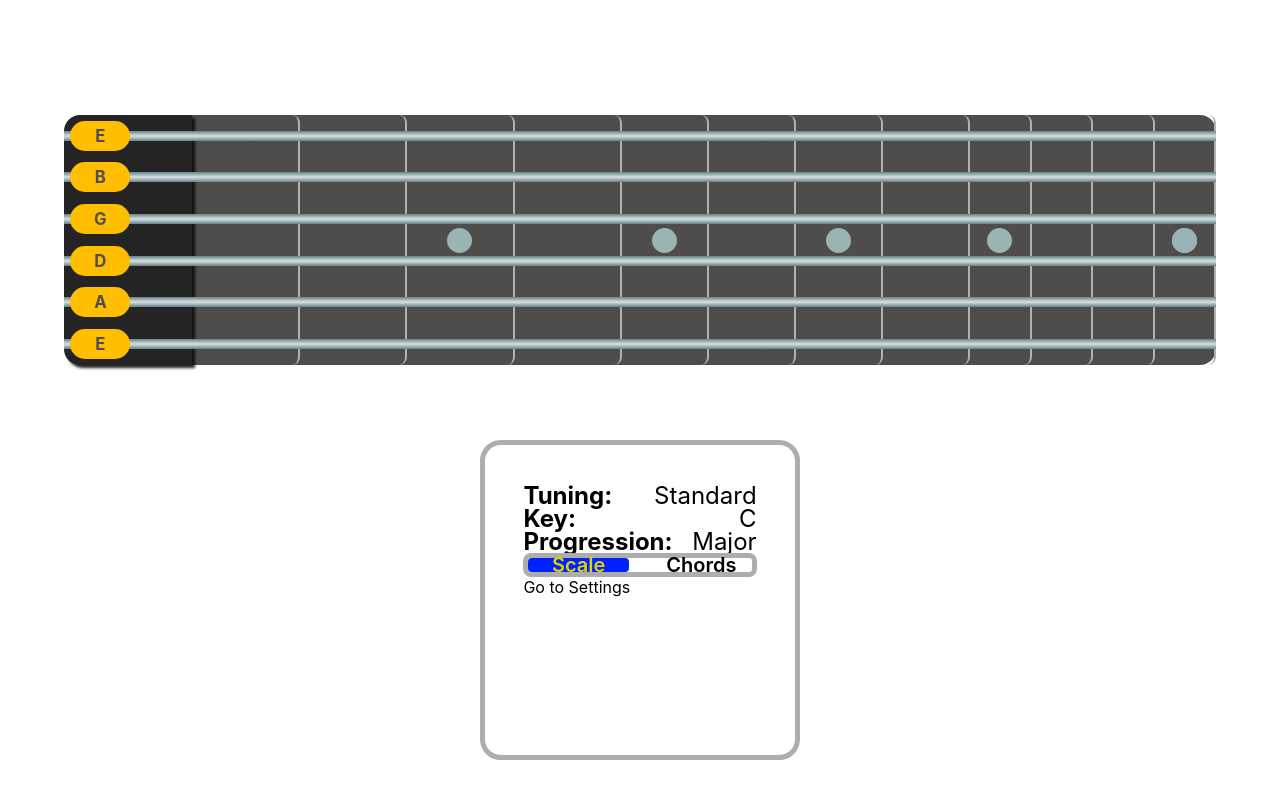
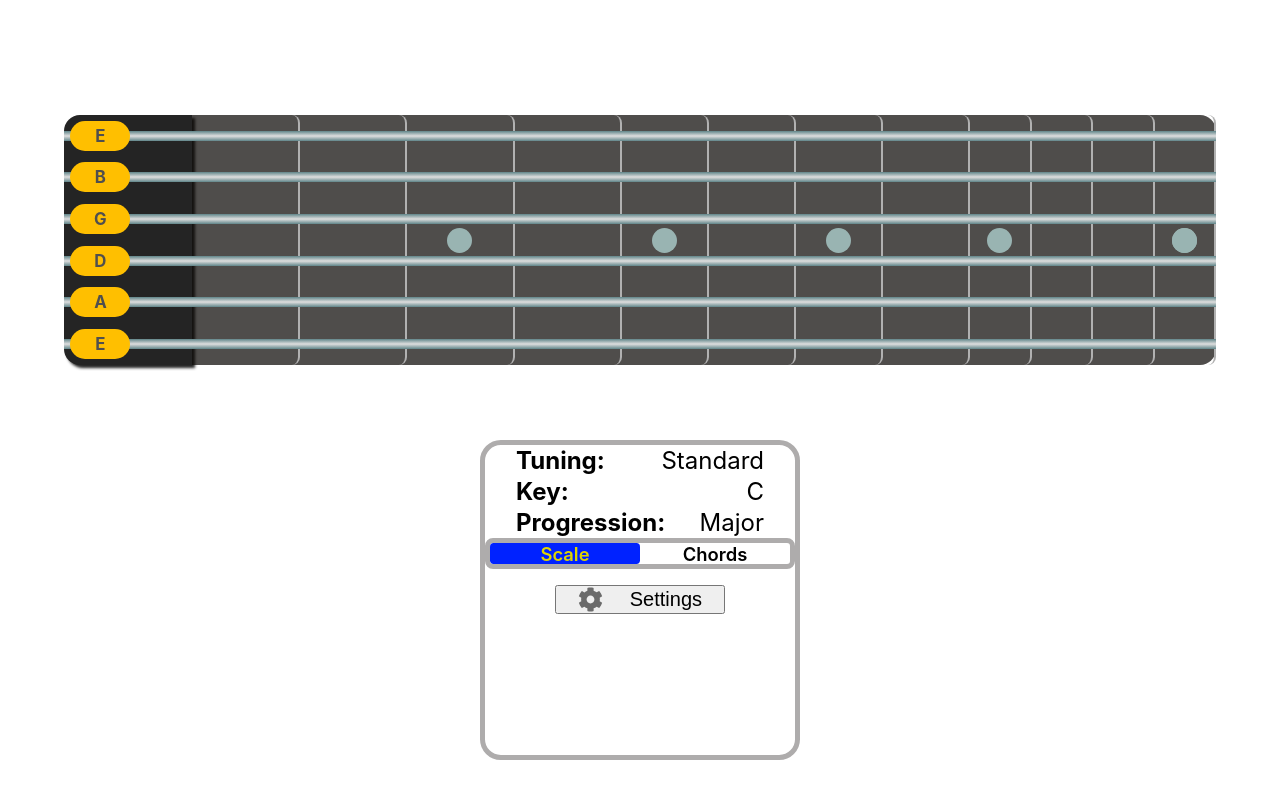
Before and after one commit to CodyMurr/guitar-theory, a React (Create React App) app: page / in a window 1280 px wide. Built offline with nearby package versions, Linux system fonts and the light colour scheme.

Commit message:
style modal

```diff
--- a/src/components/DataDisplay/DataDisplay.css
+++ b/src/components/DataDisplay/DataDisplay.css
@@ -4,13 +4,14 @@
     border: 5px solid #aeacac;
 
     border-radius: 1.3em;
-    padding: 3%;
+    /* padding: 3%; */
     /* justify-content: space-around; */
+    align-items: center;
 }
 
 .DataDisplay section {
     height: 10%;
-    width: 100%;
+    width: 80%;
     /* margin: 3%; */
     /* border: 5px solid #aeacac; */
 
@@ -24,27 +25,52 @@
     font-size: 1.5em;
 }
 
-.DataDisplay .toggle-mode {
+.DataDisplay .toggle {
     width: 100%;
     height: 10%;
-    justify-content: space-between;
+    justify-content: space-around;
     align-items: center;
     border: 5px solid #aeacac;
     border-radius: .5em;
     cursor: pointer;
+    position: relative;
+    margin-bottom: 5%;
 }
 
-.DataDisplay .toggle-mode span {
-    width: 45%;
+.DataDisplay .toggle span {
+    width: 50%;
     height: 100%;
     border-radius: .2em;
     display: flex;
     justify-content: center;
     align-items: center;
-    font-size: 1.25em;
+    font-size: 1.15em;
     font-weight: 600;
 }
-.DataDisplay .toggle-mode span.content {
+.DataDisplay .toggle span.content {
     background-color: #0022ff;
     color: #dfd400;
 }
+
+.DataDisplay button {
+    width: 55%;
+    justify-content: space-evenly;
+    align-items: center;
+    font-size: 1.25em;
+}
+
+.settings-modal {
+    /* position: absolute; */
+    /* top: 50%;
+    left: 50%; */
+    width: 50%;
+    height: 20vh;
+    justify-content: center;
+    background-color: #42555b;
+    color: #c4c4c4;
+    padding: 2%;
+    margin: 0 auto;
+    margin-top: 50%;
+    border-radius: 1em;
+    z-index: 99;
+}
--- a/src/components/DataDisplay/DataDisplay.jsx
+++ b/src/components/DataDisplay/DataDisplay.jsx
@@ -1,6 +1,7 @@
 import './DataDisplay.css';
 import { useContext, useState } from 'react';
 import { capitalize } from '../../utilities/helper-functions';
+import { FaCog } from 'react-icons/fa';
 import Modal from 'react-modal';
 import TuningContext from '../../context/TuningContext';
 import Form from '../Form/Form';
@@ -23,22 +24,32 @@ export default function DataDisplay() {
 
 	return (
 		<div className='DataDisplay flex col'>
-			<Modal isOpen={modalIsOpen}>
-				<Form closeModal={closeModal} />
-			</Modal>
 			{sigCats.map((s) => (
 				<section className='flex' key={capitalize(s)}>
 					<strong>{capitalize(s)}:&nbsp;</strong>
 					<p>{capitalize(signature[s])}</p>
 				</section>
 			))}
-			<div className='toggle-mode flex' onClick={switchContent}>
-				<span className={content === 1 && 'content'}>Scale</span>
-				<span className={content === -1 && 'content'}>Chords</span>
+			<div
+				className='toggle flex'
+				onClick={() => switchContent(content)}>
+				<span className={content === 1 ? 'content' : null}>
+					Scale
+				</span>
+				<span
+					className={content === -1 ? 'content' : null}
+					onClick={switchContent}>
+					Chords
+				</span>
 			</div>
-			<div className='settings flex'>
-				<p onClick={openModal}>Go to Settings</p>
-			</div>
+
+			<button className='flex' onClick={openModal}>
+				<FaCog size={25} color='#6b6b6b' />
+				&nbsp;Settings
+			</button>
+			<Modal isOpen={modalIsOpen} className='settings-modal flex col'>
+				<Form closeModal={closeModal} />
+			</Modal>
 		</div>
 	);
 }
--- a/src/components/Form/Form.css
+++ b/src/components/Form/Form.css
@@ -0,0 +1,9 @@
+.Form {
+    width: 100%;
+    height: 100%;
+    justify-content: space-evenly;
+}
+
+.Form label {
+    width: 50%;
+}
--- a/src/components/Form/Form.jsx
+++ b/src/components/Form/Form.jsx
@@ -12,9 +12,9 @@ import TuningContext from '../../context/TuningContext';
 export default function Form({ closeModal }) {
 	const {
 		signature,
-		mode,
+		// mode,
 		changeSig,
-		changeMode,
+		// changeMode,
 		formData,
 		setFormData,
 	} = useContext(TuningContext);
@@ -58,9 +58,16 @@ export default function Form({ closeModal }) {
 					</select>
 				</label>
 			))}
-			{signature.progression === 'major' && (
-				<select name='mode'>{modeNames}</select>
-			)}
+
+			<label className='flex col'>
+				Mode&nbsp;
+				<select
+					name='mode'
+					disabled={formData.progression === 'major' ? true : false}>
+					<option value={null}>Select Mode...</option>
+					{modeNames}
+				</select>
+			</label>
 			<button type='submit'>Save</button>
 		</form>
 	);
--- a/src/components/Fretboard/Fretboard.jsx
+++ b/src/components/Fretboard/Fretboard.jsx
@@ -5,11 +5,9 @@ import {
 	fretStyles,
 	dots,
 	getFretNotes,
-	getScale,
 } from '../../utilities/service-logic';
 import { capitalize } from '../../utilities/helper-functions';
 import TuningContext from '../../context/TuningContext';
-import Form from '../Form/Form';
 import Strings from '../Strings/Strings';
 
 export default function Fretboard() {
--- a/src/components/Strings/Strings.css
+++ b/src/components/Strings/Strings.css
@@ -4,7 +4,7 @@
     position: absolute;
     justify-content: space-around;
     align-items: center;
-    z-index: 2;
+    z-index: 1;
 }
 
 .Strings .string {
--- a/src/context/TuningContext.jsx
+++ b/src/context/TuningContext.jsx
@@ -15,6 +15,7 @@ export function TuningProvider({ children }) {
 	});
 	// if signature.progression is set to 'major'
 	const [mode, setMode] = useState('ionian'); // otherwise set to null
+
 	// to toggle between rendering scale and chords
 	const [content, setContent] = useState(1); // options are 1 & -1
 
@@ -31,8 +32,8 @@ export function TuningProvider({ children }) {
 		setMode(newMode);
 	}
 
-	function switchContent() {
-		setContent(content * -1);
+	function switchContent(cont) {
+		setContent((cont *= -1));
 	}
 
 	return (
--- a/src/utilities/service-logic.js
+++ b/src/utilities/service-logic.js
@@ -35,6 +35,7 @@ export const tunings = {
 };
 
 export const progressions = {
+	// list step patterns for each type of progression
 	major: [2, 2, 1, 2, 2, 2],
 	minor: [2, 1, 2, 2, 1, 2],
 };
```
